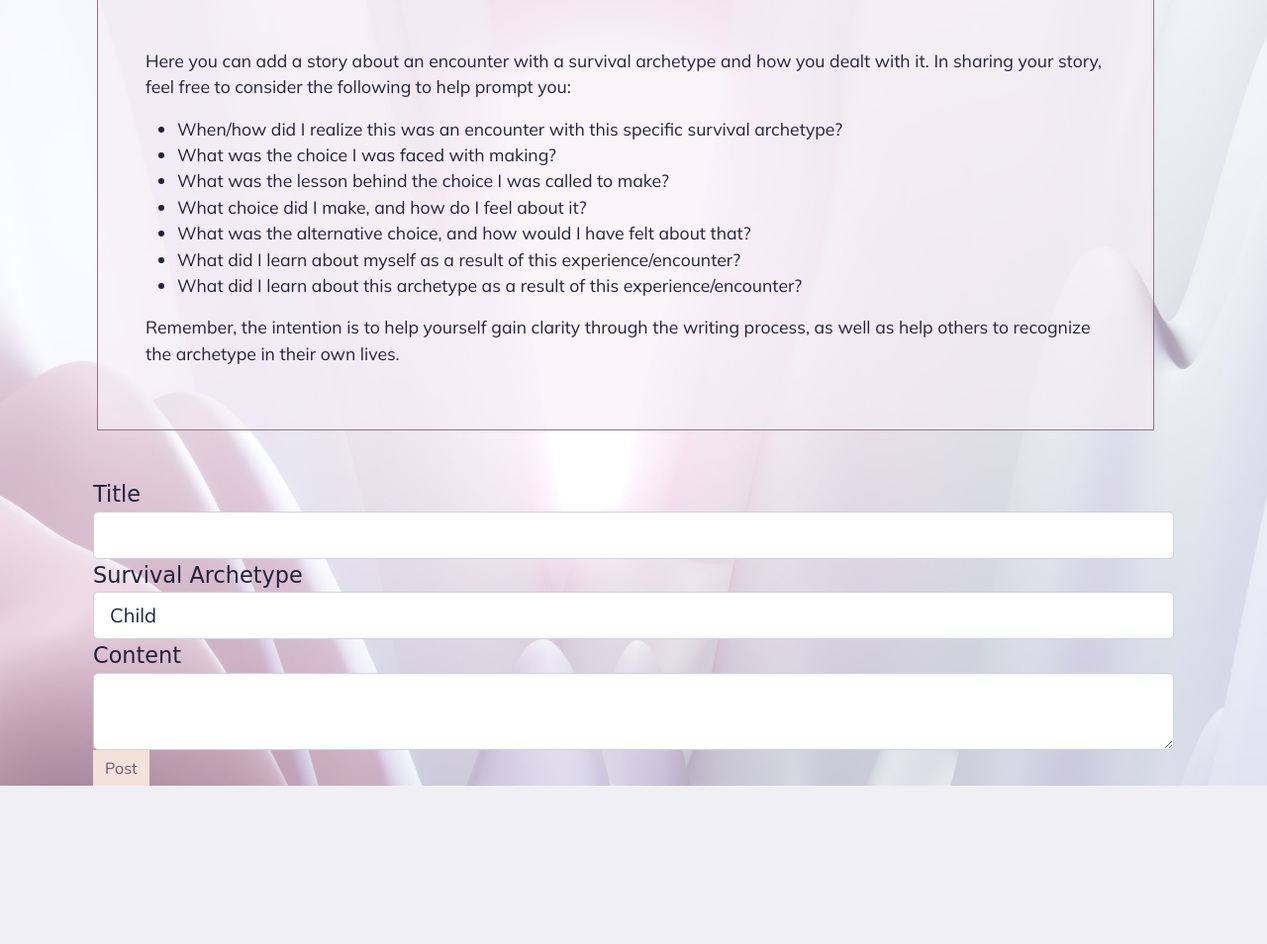
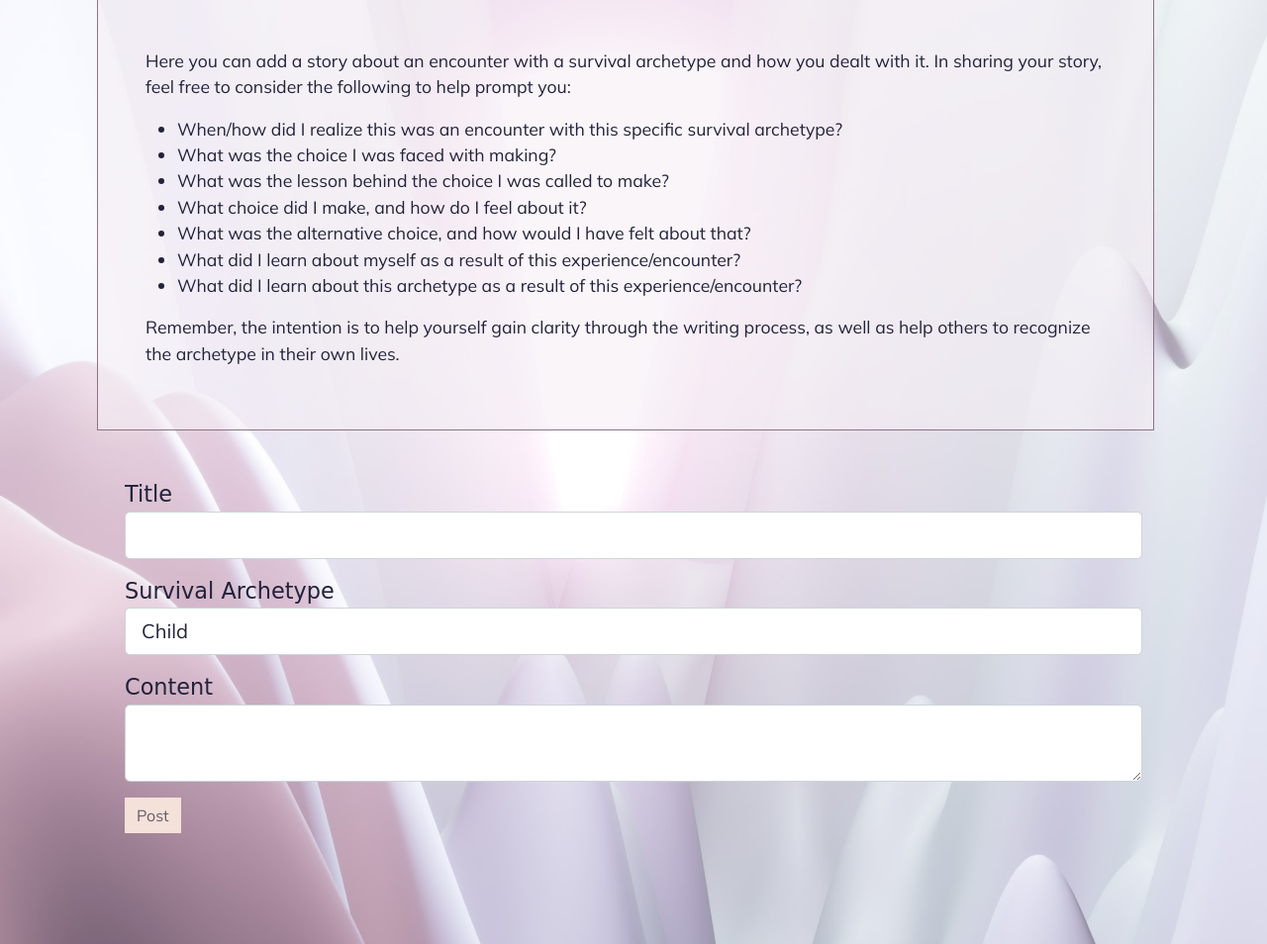
Before and after one commit to catt-tung/archetypes-flask-app, a Flask app: page /create in a window 1280 px wide. Shown: the part 212-1166 px from the top of the page at 99% size. Before the commit the page ends 1006 px from the top, so only its background shows below. Run offline with Flask 2, Linux system fonts and the light colour scheme; the visitor is signed in with stand-in values (Sample User, id 1); data comes from the database, SQL or seed files in the repository; parts of the project's set-up code (start-up, migrations or seed data) failed here and were passed over; some web fonts are replaced.

Commit message:
Form styling:

```diff
--- a/myapp/static/base.css
+++ b/myapp/static/base.css
@@ -173,3 +173,11 @@ a:hover {
 #add-a-story {
   margin: 0rem 2rem 3rem 1rem;
 }
+
+.form-space {
+  margin: 3rem 0 7rem 0;
+}
+
+.form-group {
+  margin: 1rem;
+}
--- a/myapp/templates/create_post.html
+++ b/myapp/templates/create_post.html
@@ -16,7 +16,7 @@
     </ul>
     <p>Remember, the intention is to help yourself gain clarity through the writing process, as well as help others to recognize the archetype in their own lives.</p>
   </div>
-    <div class="container">
+    <div class="container form-space">
       <form class="form-group" method="POST">
           {{form.hidden_tag()}}
 
```
